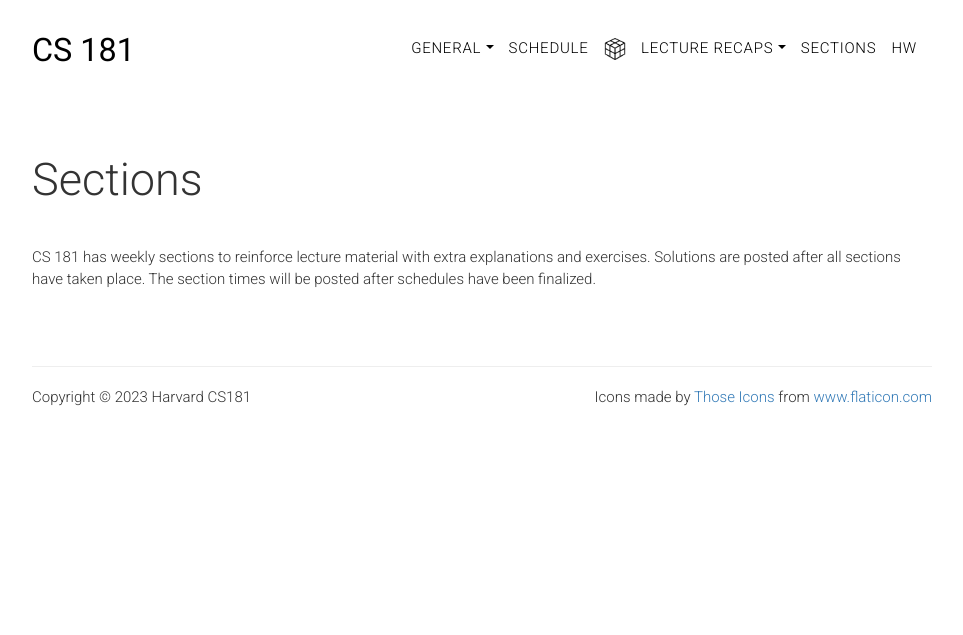
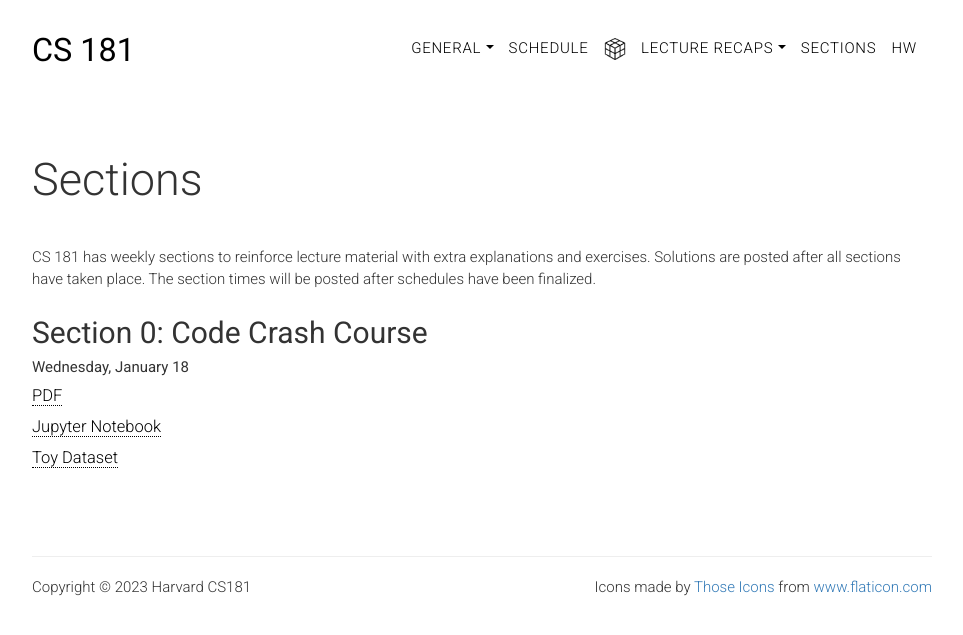
Before and after one commit to harvard-ml-courses/cs181-web, a Jekyll site: the page built from sections.html, in a window 1280 px wide. Shown: the top 635 px of the page, without its empty margins (158-1121 px from the left). Built offline with Jekyll 4.4.1, drawn with Linux system fonts in a browser that asks for light colours.

Commit message:
Added in code crash course + materials.

```diff
--- a/sections.html
+++ b/sections.html
@@ -23,6 +23,14 @@
                 <li> Anna (Beyond 181): Friday 1-2pm @ SEC 1.316 Seminar Room</li>
             </ul>-->
         </p>
+
+        <h2 class="title" id="sec0">Section 0: Code Crash Course</h2>
+        <p class="head-subtitle"> Wednesday, January 18</p>
+        <ul class="lists">
+            <li><a href="sections/code_crash_course_181.pdf" target="_blank">PDF</a></li>
+            <li><a href="sections/code_crash_course_181.ipynb" target="_blank">Jupyter Notebook</a></li>
+            <li><a href="sections/CCC.csv" target="_blank">Toy Dataset</a></li>
+        </ul>
 
 
 
@@ -133,14 +141,6 @@
             <li><a href="sections/sec01-linear_regression/01-soln.pdf" target="_blank">Solutions PDF</a></li>
         </ul>
 
-        <h2 class="title" id="sec0">Section 0: Code Crash Course</h2>
-        <p class="head-subtitle"> Friday, January 28</p>
-        <ul class="lists">
-            <li><a href="sections/sec0_CS181_Code_Crash_Course.pdf" target="_blank">PDF</a></li>
-            <li><a href="sections/sec0_CS181_Code_Crash_Course.ipynb" target="_blank">Jupyter Notebook</a></li>
-            <li><a href="sections/sec0_code_review_toy_dataset.csv" target="_blank">Toy Dataset</a></li>
-        </ul>
-
         <h2 class="title" id="sec0">Section 0: Math Review</h2>
         <p class="head-subtitle"> Wednesday, January 26</p>
         <ul class="lists">
```
